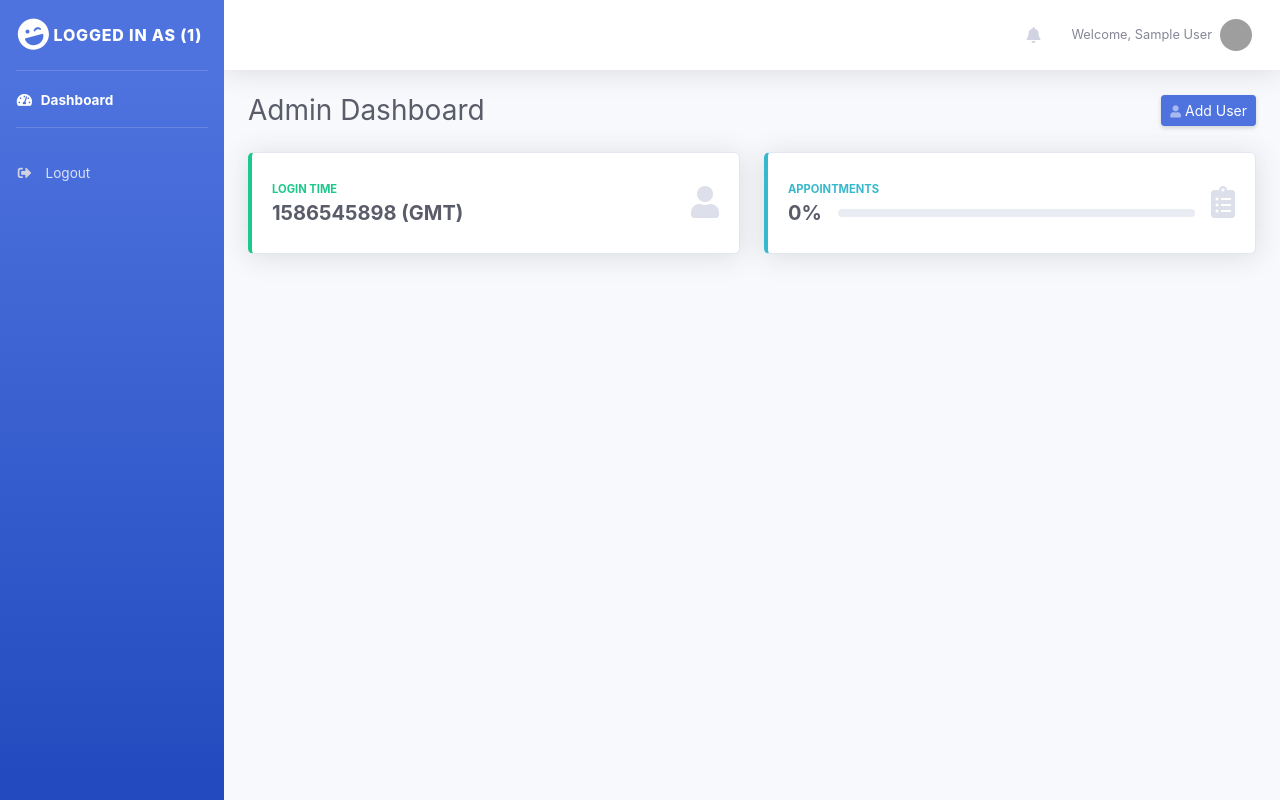
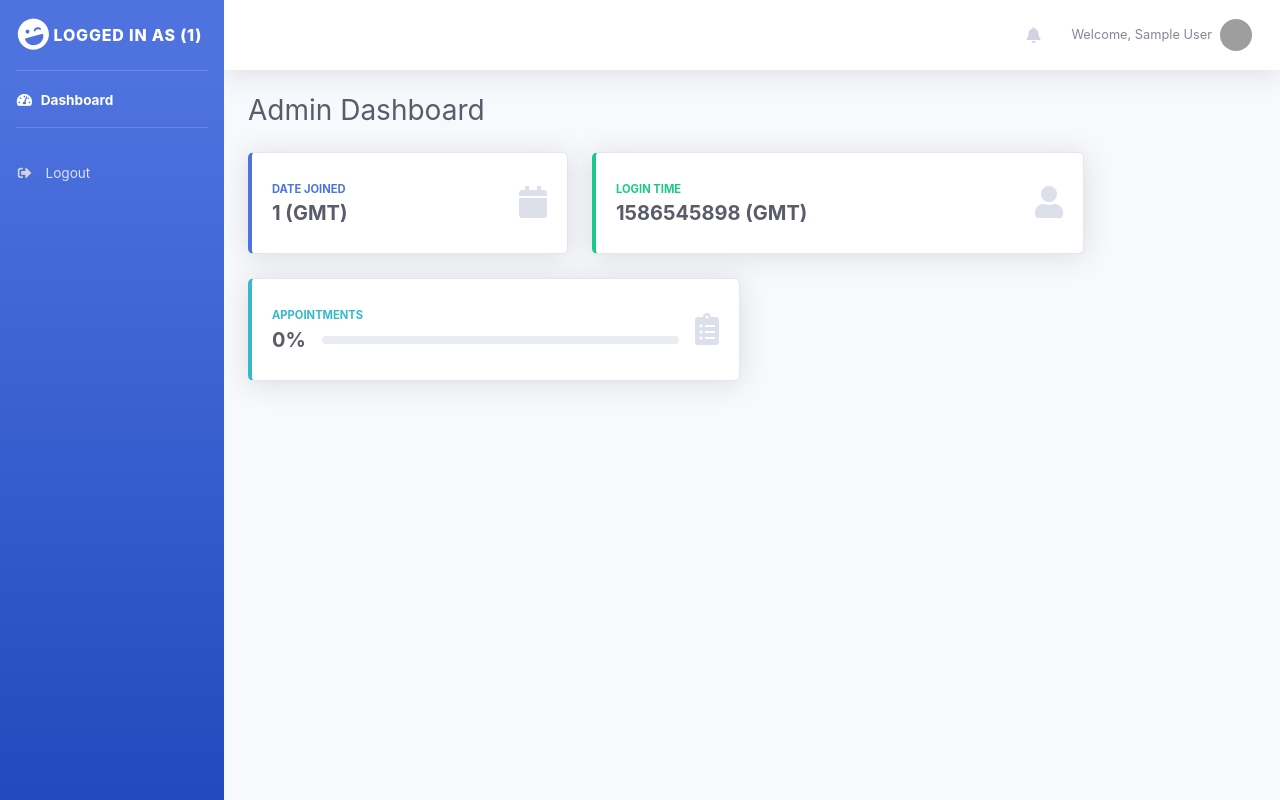
Before and after one commit to Alphajeez96/SNG_Hosp., a PHP site: page /SNH_P/admindashboard.php in a window 1280 px wide. Run offline with PHP 8.4, Linux system fonts and the light colour scheme; the visitor is signed in with stand-in values (Sample User, id 1); some libraries are stand-ins or nearby versions; grey boxes are pictures that could not be loaded.

Commit message:
db modified

```diff
--- a/admindashboard.php
+++ b/admindashboard.php
@@ -148,14 +148,14 @@ if(!isset($_SESSION['loggedIn'])){
           <!-- Page Heading -->
           <div class="d-sm-flex align-items-center justify-content-between mb-4">
             <h1 class="h3 mb-0 text-gray-800">Admin  Dashboard</h1>
-            <a href="register.php" class="d-none d-sm-inline-block btn btn-sm btn-primary shadow-sm"><i class="fas fa-user fa-sm text-white-50"></i> Add User</a>
+            <!-- <a href="register.php" class="d-none d-sm-inline-block btn btn-sm btn-primary shadow-sm"><i class="fas fa-user fa-sm text-white-50"></i> Add User</a> -->
           </div>
 
           <!-- Content Row -->
           <div class="row">
 
             <!-- Earnings (Monthly) Card Example -->
-            <!-- <div class="col-xl-4 col-md-6 mb-4">
+            <div class="col-xl-4 col-md-6 mb-4">
               <div class="card border-left-primary shadow h-100 py-2">
                 <div class="card-body">
                   <div class="row no-gutters align-items-center">
@@ -169,7 +169,7 @@ if(!isset($_SESSION['loggedIn'])){
                   </div>
                 </div>
               </div>
-            </div> -->
+            </div>
 
             <!-- Earnings (Monthly) Card Example -->
             <div class="col-xl-6 col-md-6 mb-4">
```
